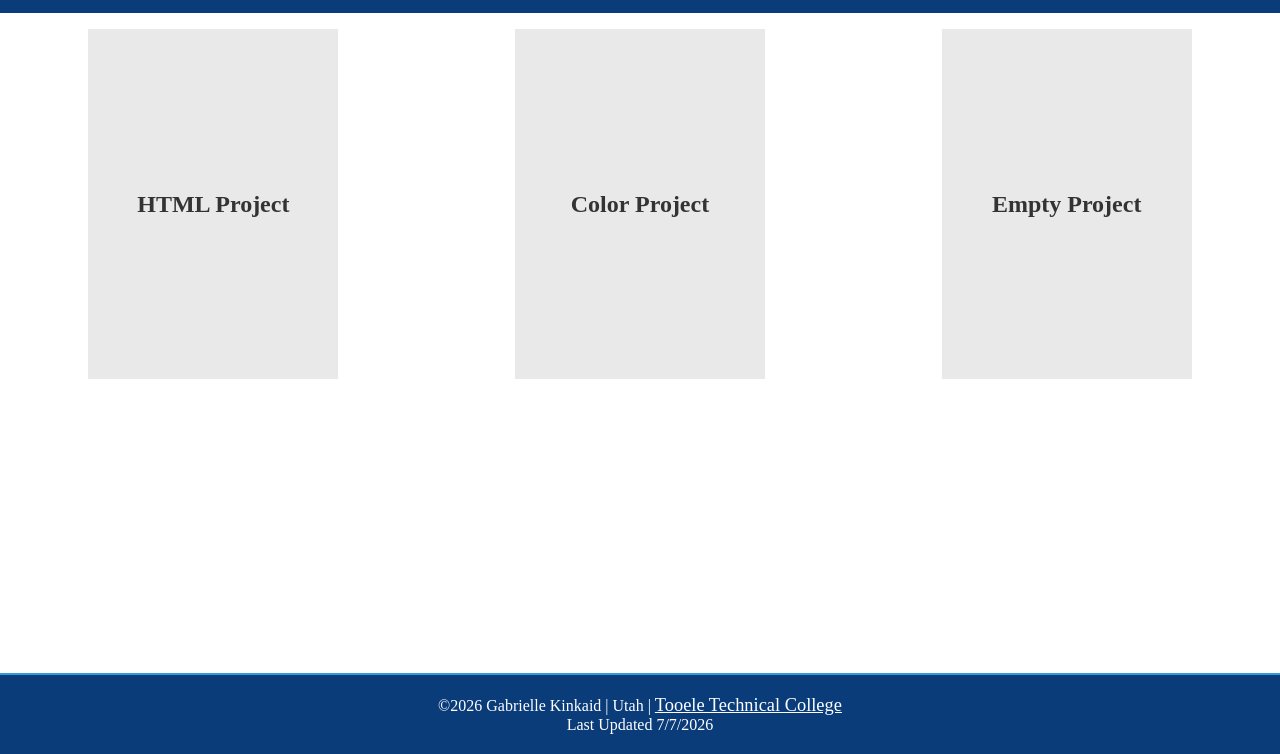
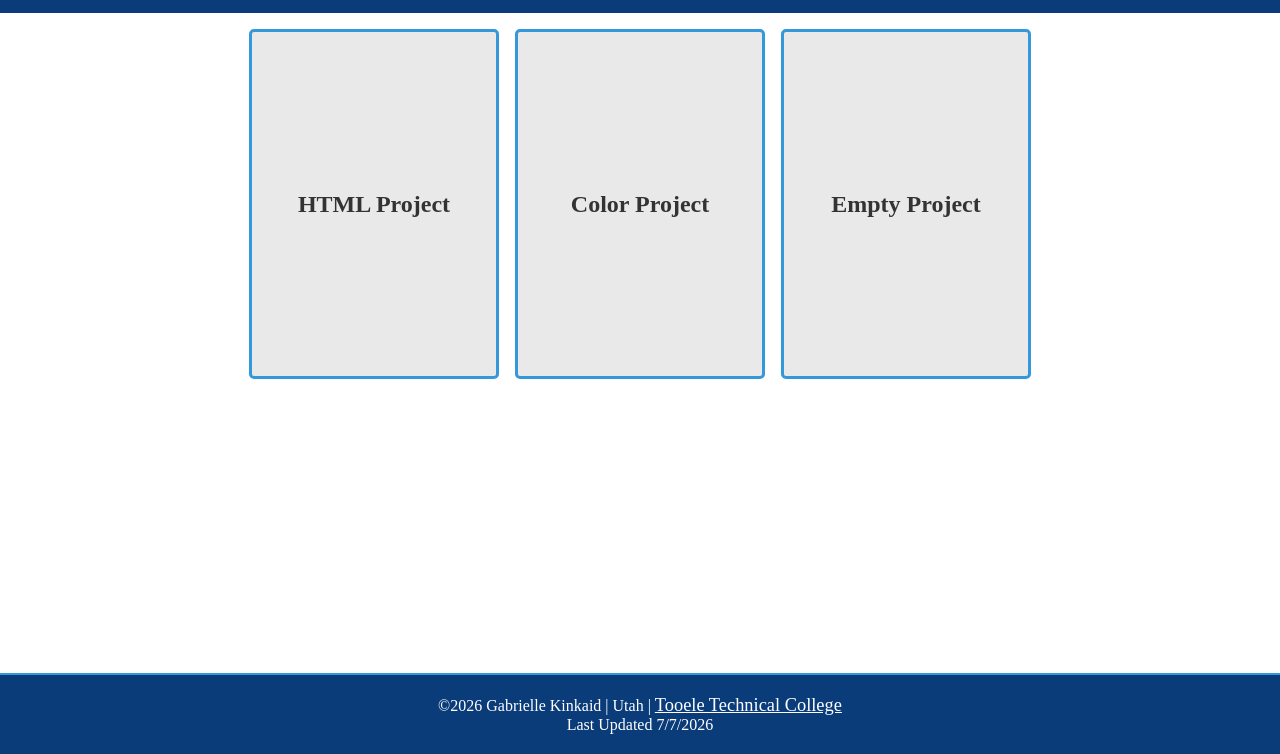
Before and after one commit to MarshSuffers/projectPortal, a plain HTML site: page index.html in a window 1280 px wide. Shown: the part 46-800 px from the top of the page. Drawn offline with Linux system fonts and the light colour scheme.

Commit message:
Finished main page styling
added some final styling to the main page

```diff
--- a/index.html
+++ b/index.html
@@ -16,8 +16,8 @@
       </ul>
     </nav>
 
-    <div id="row1">
     <!--Card Container-->
+    <!--Card1-->
     <div class="cards">
       <div class="card">
         <div class="cardInner">
@@ -29,11 +29,7 @@
           </div>
         </div>
       </div>
-      </div>
-      <!--Container End-->
-
-      <!--Card Container-->
-      <div class="cards">
+      <!--Card2-->
       <div class="card">
         <div class="cardInner">
           <div class="cardFront">
@@ -44,10 +40,7 @@
           </div>
         </div>
       </div>
-      </div>
-      <!--Container End-->
-      <!--Card Container-->
-      <div class="cards">
+      <!--Card3-->
       <div class="card">
         <div class="cardInner">
           <div class="cardFront">
@@ -60,7 +53,6 @@
       </div>
     </div>
     <!--Container End-->
-    </div>
 
     <footer class="bgDark">
       &copy;<span id="year"></span> Gabrielle Kinkaid | Utah |
--- a/style.css
+++ b/style.css
@@ -41,7 +41,7 @@ nav h2 {
 .cards {
   display: flex;
   flex-flow: row wrap;
-  justify-content: flex-start;
+  justify-content: center;
   align-items: flex-start;
   gap: 1rem;
   padding: 1rem;
@@ -80,6 +80,10 @@ nav h2 {
   display: flex;
   align-items: center;
   justify-content: center;
+  border-style: solid;
+  border-width: 3px;
+  border-radius: 5px;
+  border-color: #3498db;
 }
 
 .cardBack {
@@ -89,6 +93,21 @@ nav h2 {
   display: flex;
   align-items: center;
   justify-content: center;
+  border-style: solid;
+  border-width: 3px;
+  border-radius: 5px;
+  border-color: #3498db;
+}
+
+.cardBack a {
+  color: #fff;
+  text-decoration: none;
+}
+
+.cardBack a:hover {
+  color: #3498db;
+  position: relative;
+  bottom: 3px;
 }
 /*Cards End*/
 
```
Lines whose indentation alone changed are shown as unchanged.
